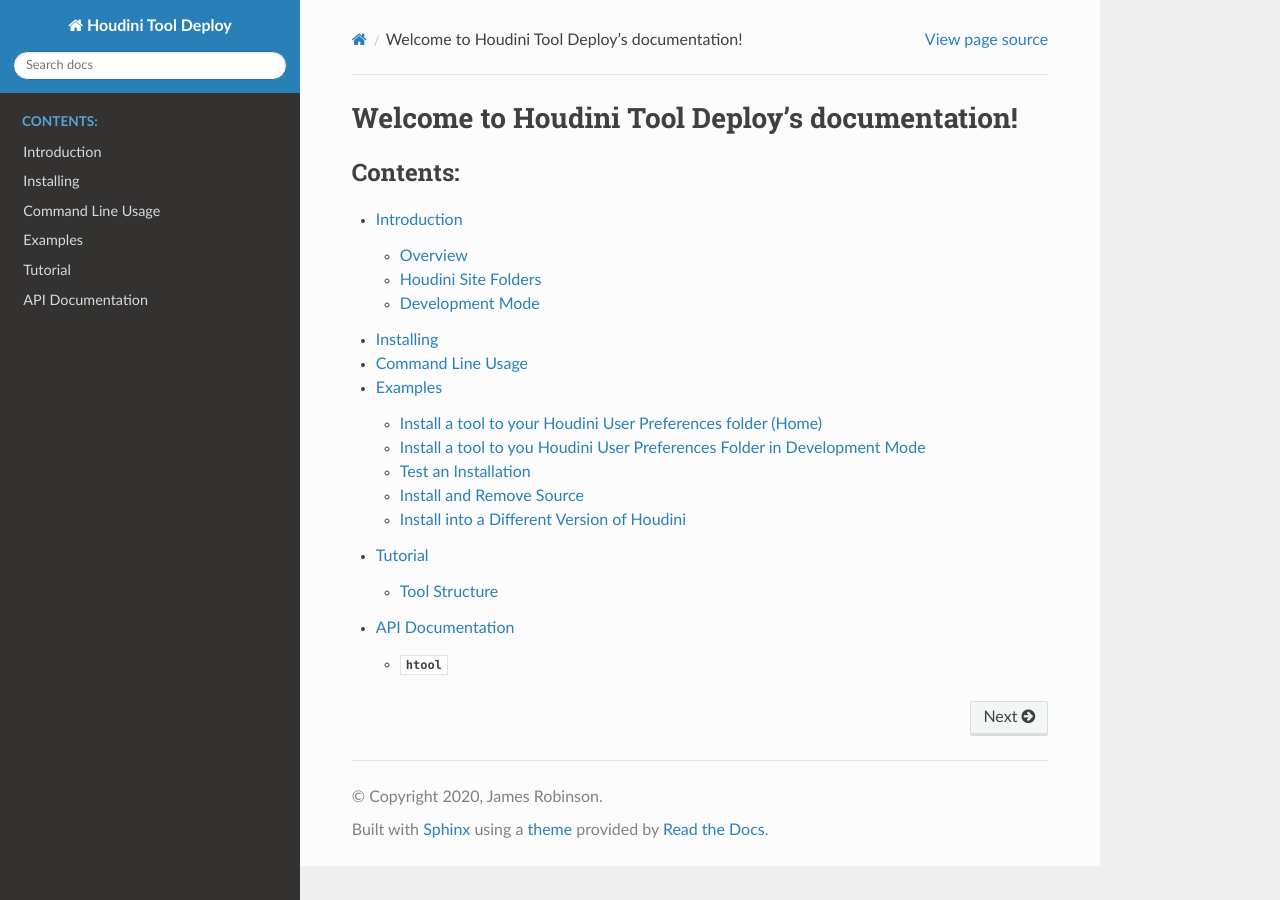
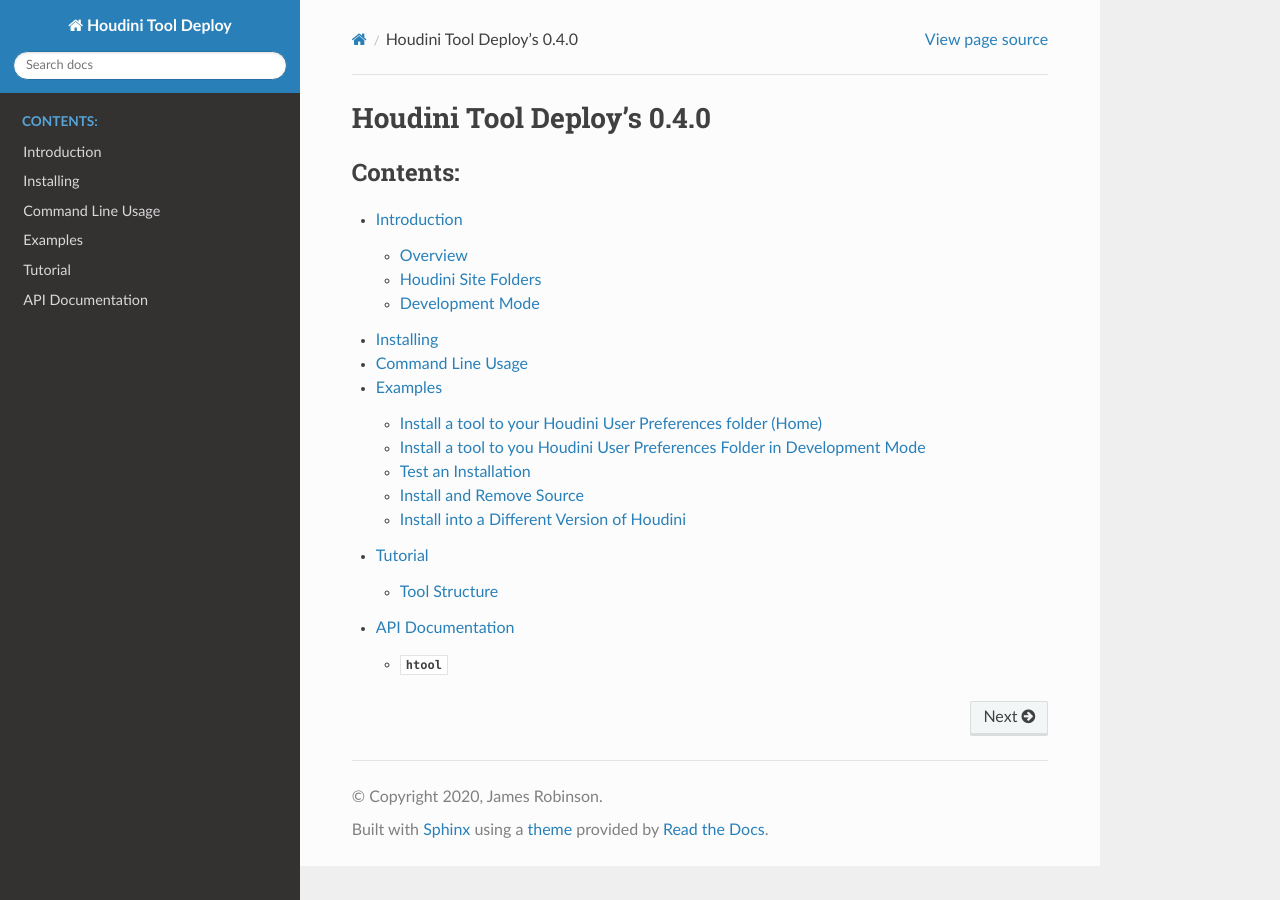
Before and after one commit to jamesrobinsonvfx/htooldeploy, a Sphinx documentation site: the page built from docs/source/index.rst, in a window 1280 px wide. Built offline with Sphinx 7.4.7 and the Read the Docs theme 2.0.0, drawn with Linux system fonts in a browser that asks for light colours.

Commit message:
Fix the goofy title

```diff
--- a/docs/source/index.rst
+++ b/docs/source/index.rst
@@ -1,5 +1,5 @@
-Welcome to Houdini Tool Deploy's documentation!
-===============================================
+Houdini Tool Deploy's 0.4.0
+===========================
 
 .. toctree::
    :maxdepth: 2
```
